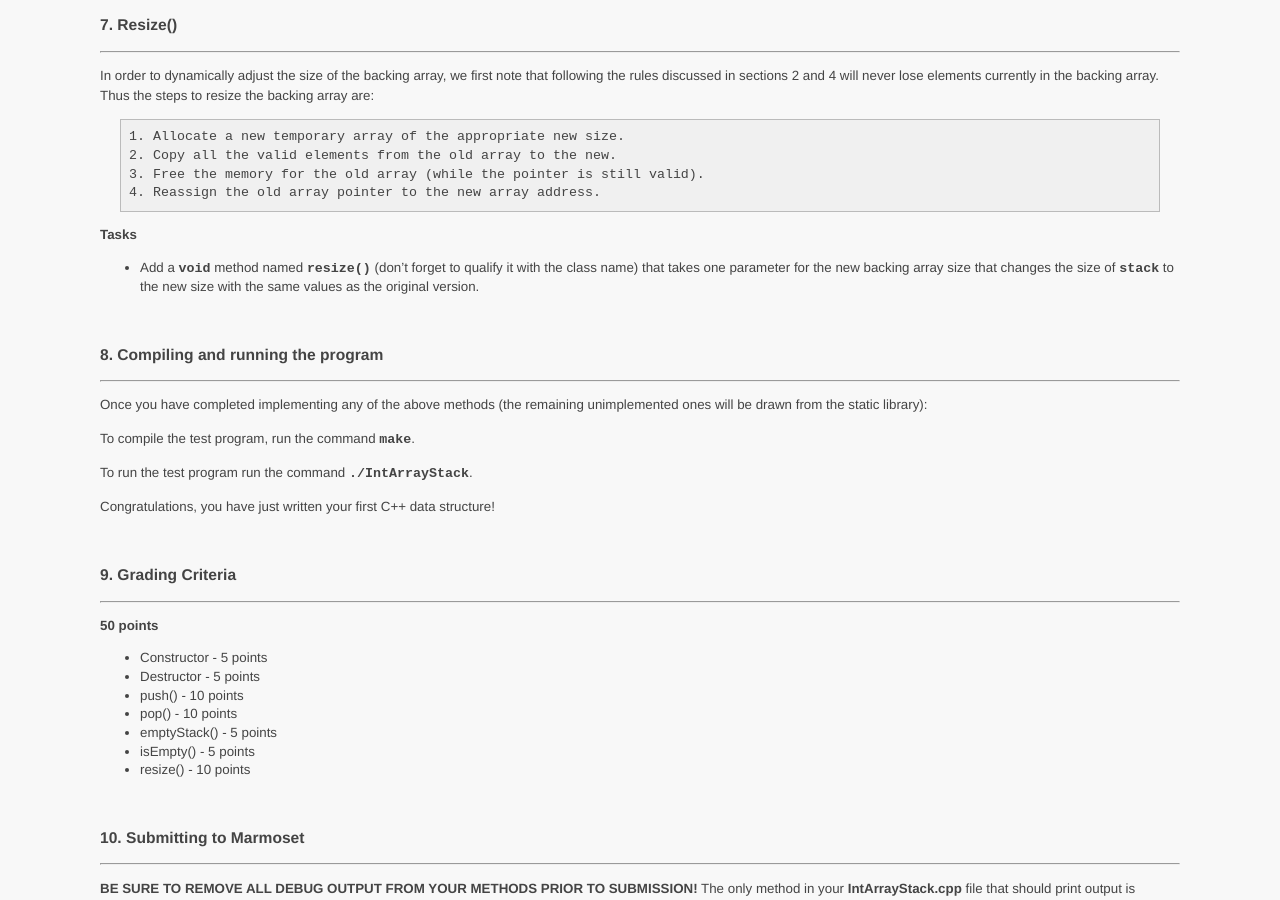
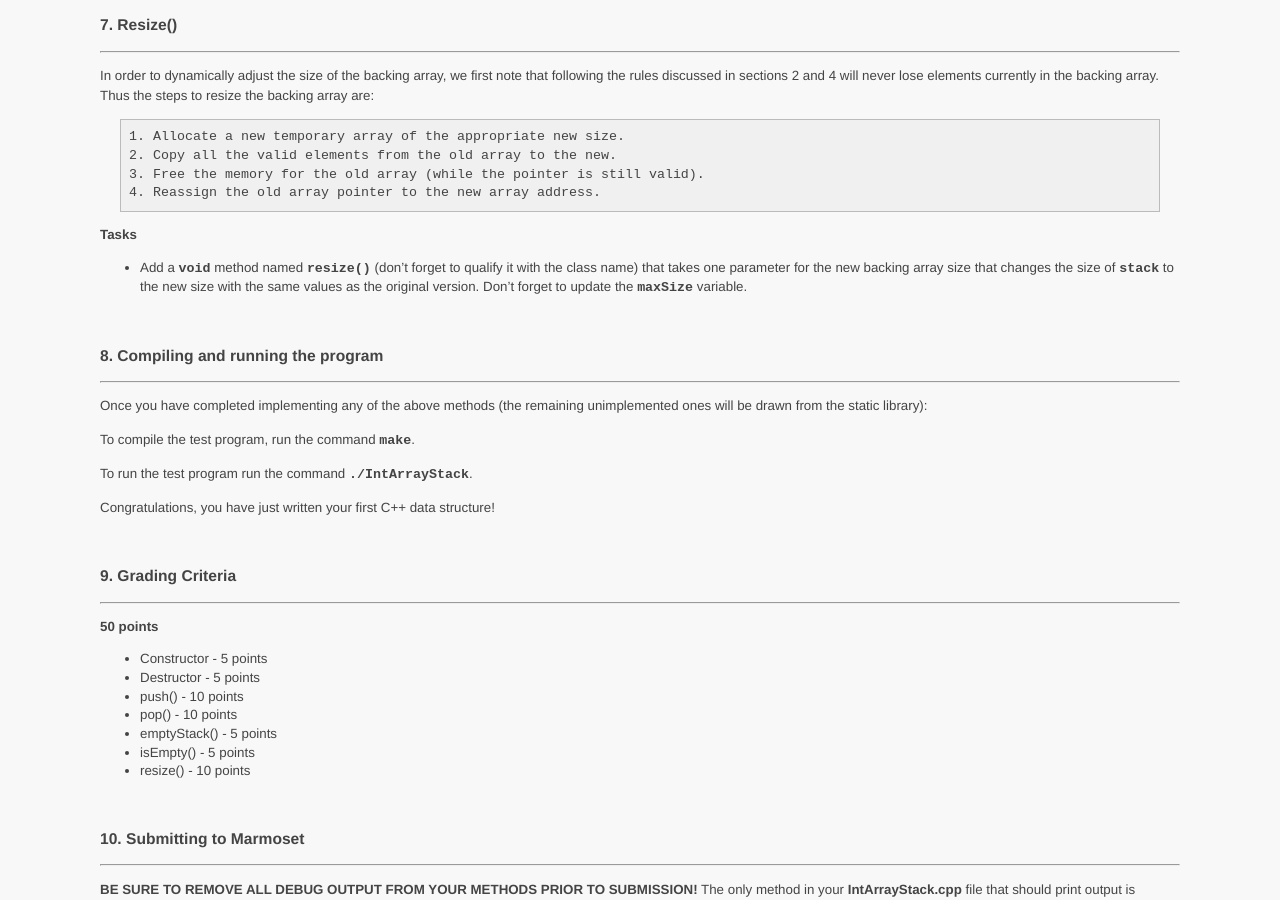
Before and after one commit to ycpcs/cs350-fall2015, a Jekyll site: the page built from assign/assign01.md, in a window 1280 px wide and 900 px high, scrolled down 2413 px. Built offline with Jekyll 4.4.1, drawn with Linux system fonts in a browser that asks for light colours; Markdown is read by kramdown in place of the engine named in the settings.

Commit message:
made a few clarifications on assignment #1

````diff
--- a/assign/assign01.md
+++ b/assign/assign01.md
@@ -58,7 +58,7 @@ Since the backing array will be resizable for space efficiency, we will need to
 
 **Tasks**
 
-  - Add code to **```IntArrayStack()```** (in **IntArrayStack.cpp**) to dynamically allocate an initial array of size 1. Do not forget to also set the **```size```** and **```top```** indicies appropriately.  Use a value of **```-1```** to initialize your value for **```top```**.
+  - Add code to **```IntArrayStack()```** (in **IntArrayStack.cpp**) to dynamically allocate an initial array of size 1. Do not forget to also set the **```maxSize```** and **```top```** indicies appropriately.  Use a value of **```-1```** to initialize your value for **```top```**.
   - Add code to **```~IntArrayStack()```** to free the memory pointed to by **```stack```**. Note: **```stack```** is an *array* so deallocate it appropriately.
 
 
@@ -136,7 +136,7 @@ In order to dynamically adjust the size of the backing array, we first note that
 
 **Tasks**
 
-  - Add a **```void```** method named **```resize()```** (don't forget to qualify it with the class name) that takes one parameter for the new backing array size that changes the size of **```stack```** to the new size with the same values as the original version.
+  - Add a **```void```** method named **```resize()```** (don't forget to qualify it with the class name) that takes one parameter for the new backing array size that changes the size of **```stack```** to the new size with the same values as the original version.  Don't forget to update the **```maxSize```** variable.
 
 
 <br>
````
